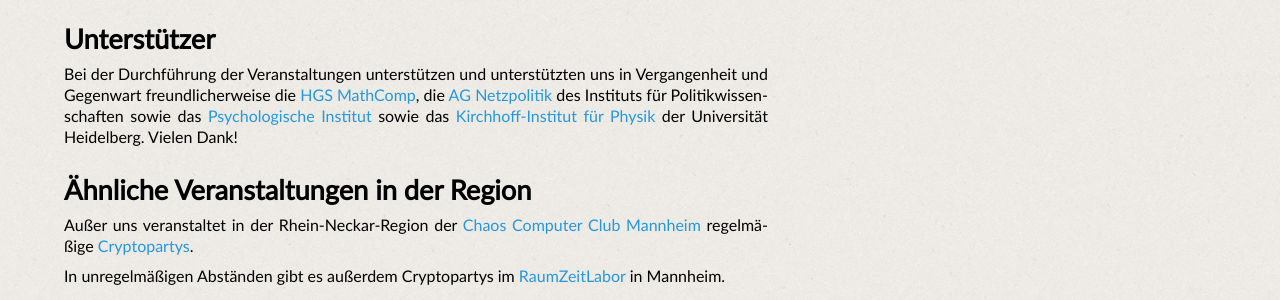
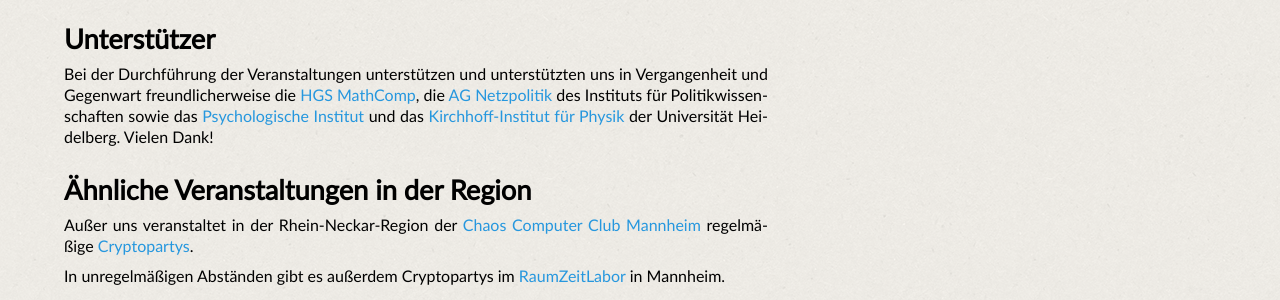
Before and after one commit to nnev/website, a Jekyll site: the page built from www/cryptoparty.md, in a window 1280 px wide and 900 px high, scrolled down 702 px. Shown: the part 571-871 px from the top of the window. Built offline with Jekyll 4.4.1, drawn with Linux system fonts in a browser that asks for light colours; Markdown is read by kramdown in place of the engine named in the settings.

Commit message:
fix url with invalit certificate

```diff
--- a/www/cryptoparty.md
+++ b/www/cryptoparty.md
@@ -61,7 +61,7 @@
 
 # Unterstützer
 
-Bei der Durchführung der Veranstaltungen unterstützen und unterstützten uns in Vergangenheit und Gegenwart freundlicherweise die [HGS MathComp](http://www.mathcomp.uni-heidelberg.de/), die [AG Netzpolitik](https://www.uni-heidelberg.de/politikwissenschaften/forschung/netzpolitik/ag/index.html) des Instituts für Politikwissenschaften sowie das [Psychologische Institut](http://www.psychologie.uni-heidelberg.de/) sowie das [Kirchhoff-Institut für Physik](https://kip.uni-heidelberg.de) der Universität Heidelberg. Vielen Dank!
+Bei der Durchführung der Veranstaltungen unterstützen und unterstützten uns in Vergangenheit und Gegenwart freundlicherweise die [HGS MathComp](http://www.mathcomp.uni-heidelberg.de/), die [AG Netzpolitik](https://www.uni-heidelberg.de/politikwissenschaften/forschung/netzpolitik/ag/index.html) des Instituts für Politikwissenschaften sowie das [Psychologische Institut](http://www.psychologie.uni-heidelberg.de/) und das [Kirchhoff-Institut für Physik](https://www.kip.uni-heidelberg.de) der Universität Heidelberg. Vielen Dank!
 
 
 # Ähnliche Veranstaltungen in der Region
```
